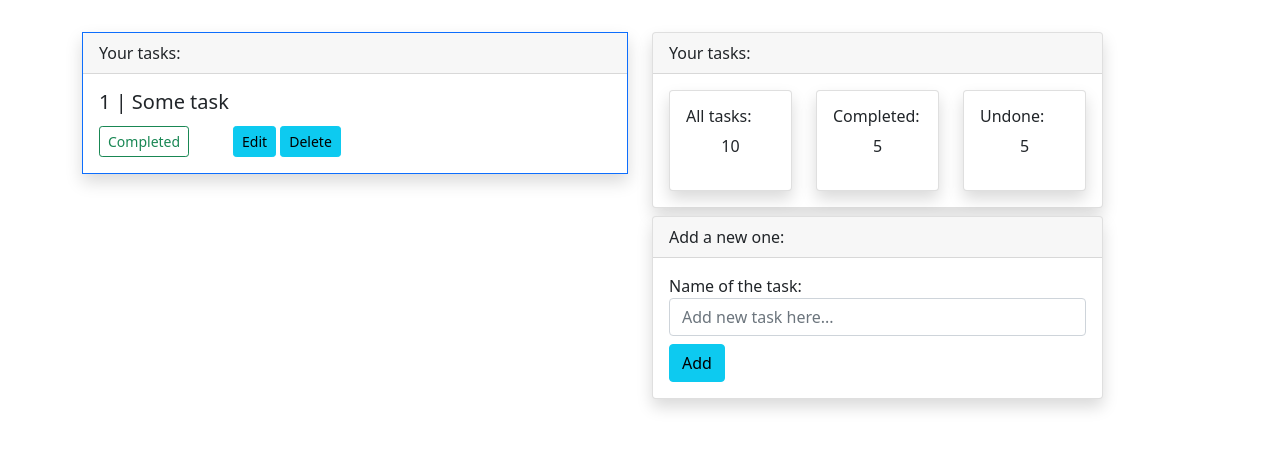
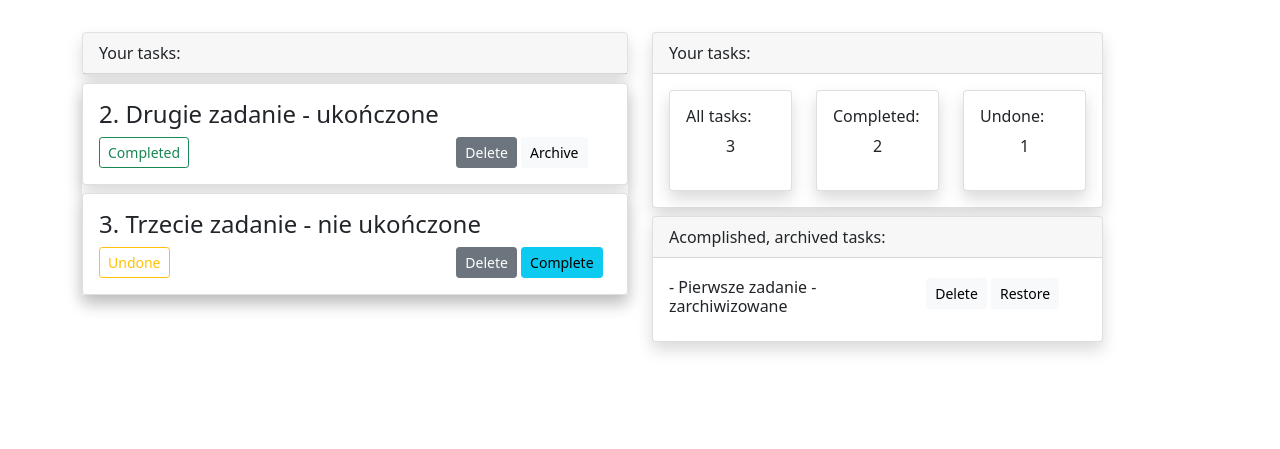
Before and after one commit to KrzysztofGrzywaczyk/Uncasual-ToDo-App-Flask-Bootstrap-SQLite, a Flask app: page / in a window 1280 px wide. Shown: the part 62-511 px from the top of the page. Run offline with Flask 3, Linux system fonts and the light colour scheme; data comes from the database, SQL or seed files in the repository.

Commit message:
Added archive functionality

```diff
--- a/app.py
+++ b/app.py
@@ -1,14 +1,81 @@
-from flask import Flask, render_template
+"""
+Web ToDo-type aplication, where user is able to:
+- Add a new task
+- Mark task as completed and reverse this process.
+- Archive Completed tasks to another section and restores them
+- Delete tasks completely
+
+Created using flask micro-freamwork and SQLAlchemy to connect to SQLite database
+and also Bootstrap for stylistic purposes.
+"""
+
+
+from flask import Flask, redirect, render_template, request, url_for
+from flask_sqlalchemy import SQLAlchemy
+
 
 app = Flask(__name__)
+app.config['SQLALCHEMY_DATABASE_URI'] = 'sqlite:///sqlite.db'
+db=SQLAlchemy(app)
+
+
+class Task(db.Model):
+    id = db.Column(db.Integer, primary_key=True)
+    name = db.Column(db.String(100))
+    description = db.Column(db.String(200), default=None)
+    complete = db.Column(db.Boolean, default=False)
+    active = db.Column(db.Boolean, default=True)
+
+
+with app.app_context():
+    db.create_all()
+
+
+@app.route('/add', methods=['POST'])
+def add():
+    name = request.form.get('name')
+    new_task = Task(name = name)
+    db.session.add(new_task)
+    db.session.commit()
+    return redirect(url_for('index'))
+
+
+@app.route('/archive/<id>')
+def archive(id):
+    task = Task.query.filter_by(id=id).first()
+    task.active = not task.active
+    db.session.commit()
+    return redirect(url_for('index'))
+
+
+@app.route('/delete/<id>')
+def delete(id : bool):
+    task = Task.query.filter_by(id=id).first()
+    db.session.delete(task)
+    db.session.commit()
+    return redirect(url_for('index'))
+
+
+@app.route('/complete/<id>')
+def complete(id : bool):
+    task = Task.query.filter_by(id=id).first()
+    task.complete = not task.complete
+    db.session.commit()
+    return redirect(url_for('index'))
+
 
 @app.route('/')
 def index():
-    return render_template('index.html')
+    all_tasks = Task.query.all()
+    sum_of_tasks = Task.query.count()
+    completed_tasks = Task.query.filter_by(complete=True).count()
+    uncompleted_tasks = Task.query.filter_by(complete=False).count()
+    return render_template('dashboard/index.html', **locals())
+
 
 @app.route('/about')
 def about():
-    return render_template('about.html')
+    return render_template('dashboard/about.html')
 
 
 if __name__ == '__main__':
--- a/templates/dashboard/index.html
+++ b/templates/dashboard/index.html
@@ -1,7 +1,7 @@
 {% extends 'partials/base.html' %}
 </br>
 {% block title %}
-INDEX
+TODO APPP
 {% endblock %}
 
 {% block content %}
@@ -9,22 +9,49 @@ INDEX
 <div class="container">
     <div class="row">
         <div class="col-md-6">
-            <div class="border border-primary shadow mt-2">
+            <div class="border border_left rounded shadow mt-2">
                 <div class="card-header">Your tasks:</div>
-                <div class="card-body">
-                    <div class="row">
-                        <h5> 1 | Some task </h5>
-                        <div class="col-md-3 mt-1">
-                            <span class="btn btn-outline-success btn-sm">Completed</span>
-                            <!-- <span class="btn btn-outline-warning btn-sm">Undone</span> -->
+            </div>
+            <div class="border_left shadow">
+                {% for task in all_tasks %}
+                {% if task.active == True %}
+                <div class="card mt-2 shadow">
+                    <div class="card-body">
+                        <div class="row">
+                            <h4> {{task.id}}. {{task.name}} </h4>
                         </div>
-                        <div class="col-md-3 mt-1">
-                            <a class="btn btn-info btn-sm" href="">Edit</a>
-                            <a class="btn btn-info btn-sm" href="">Delete</a>
+                        {% if task.description %}
+                        <div class="row">
+                            <p> {task.description}</p>
+                        </div>
+                        {% endif %}
+                        <div class="row">
+                            {% if task.complete == True %}
+                            <div class="col-md-4">
+                                <a class="btn btn-outline-success btn-sm" href="/complete/{{task.id}}">Completed</a>
+                            </div>
+                            {% else %}
+                            <div class="col-md-4">
+                                <span class="btn btn-outline-warning btn-sm">Undone</span>
+                            </div>
+                            {% endif %}
+                            <div class="col-md-4"></div>
+                            <div class="col-md-4">
+                                <a class="btn btn-secondary btn-sm" href="/delete/{{task.id}}">Delete</a>
+                                {% if task.complete == False %}
+                                <a class="btn btn-info btn-sm" href="/complete/{{task.id}}">Complete</a>
+                                {% else %}
+                                <a class="btn btn-light btn-sm" href="/archive/{{task.id}}">Archive</a>
+                                {% endif %}
+                            </div>
                         </div>
                     </div>
                 </div>
+                {% endif %}
+                {% endfor %}
+
             </div>
+
         </div>
         <div class="col-md-5">
             <div class="card shadow mt-2">
@@ -35,7 +62,7 @@ INDEX
                             <div class="card shadow">
                                 <div class="card-body">
                                     <h6>All tasks:</h6>
-                                    <p class="text-center">10</p>
+                                    <p class="text-center">{{ sum_of_tasks }}</p>
                                 </div>
                             </div>
                         </div>
@@ -43,7 +70,7 @@ INDEX
                             <div class="card shadow">
                                 <div class="card-body">
                                     <h6>Completed:</h6>
-                                    <p class="text-center">5</p>
+                                    <p class="text-center"> {{ completed_tasks }}</p>
                                 </div>
                             </div>
                         </div>
@@ -51,7 +78,7 @@ INDEX
                             <div class="card shadow">
                                 <div class="card-body">
                                     <h6>Undone:</h6>
-                                    <p class="text-center">5</p>
+                                    <p class="text-center">{{ uncompleted_tasks }}</p>
                                 </div>
                             </div>
                         </div>
@@ -59,13 +86,21 @@ INDEX
                 </div>
             </div>
             <div class="card shadow mt-2">
-                <div class="card-header">Add a new one:</div>
+                <div class="card-header">Acomplished, archived tasks:</div>
                 <div class="card-body">
-                    <form action="">
-                        <label for="">Name of the task:</label>
-                        <input class="form-control" type="text" name="name" placeholder="Add new task here...">
-                        <input class="btn btn-info mt-2" type="submit" value="Add"></input>
-                    </form>
+                    {% for task in all_tasks %}
+                    {% if task.active == False %}
+                    <div class="row mt-1">
+                        <div class="col-md-7">
+                            <h6>- {{task.name}}</h6>
+                        </div>
+                        <div class="col-md-5">
+                            <a class="btn btn-light btn-sm" href="/delete/{{task.id}}">Delete</a>
+                            <a class="btn btn-light btn-sm" href="/archive/{{task.id}}">Restore</a>
+                        </div>
+                    </div>
+                    {% endif %}
+                    {% endfor %}
                 </div>
             </div>
         </div>
--- a/templates/partials/menu.html
+++ b/templates/partials/menu.html
@@ -27,8 +27,8 @@
             <a class="nav-link disabled">Created by Krzysztof Grzywaczyk</a>
           </li>
         </ul>
-        <form class="d-flex mt-2">
-          <input class="form-control me-2" type="search" placeholder="Add a new task" aria-label="Search">
+        <form class="d-flex mt-2" action="/add" method="POST">
+          <input class="form-control me-2" type ="text" name="name" placeholder="Add a new task">
           <button class="btn btn-outline-success" type="submit">ADD</button>
         </form>
       </div>
```
Also changed, not shown: templates/dashboard/about.html (+23 -3 lines).
